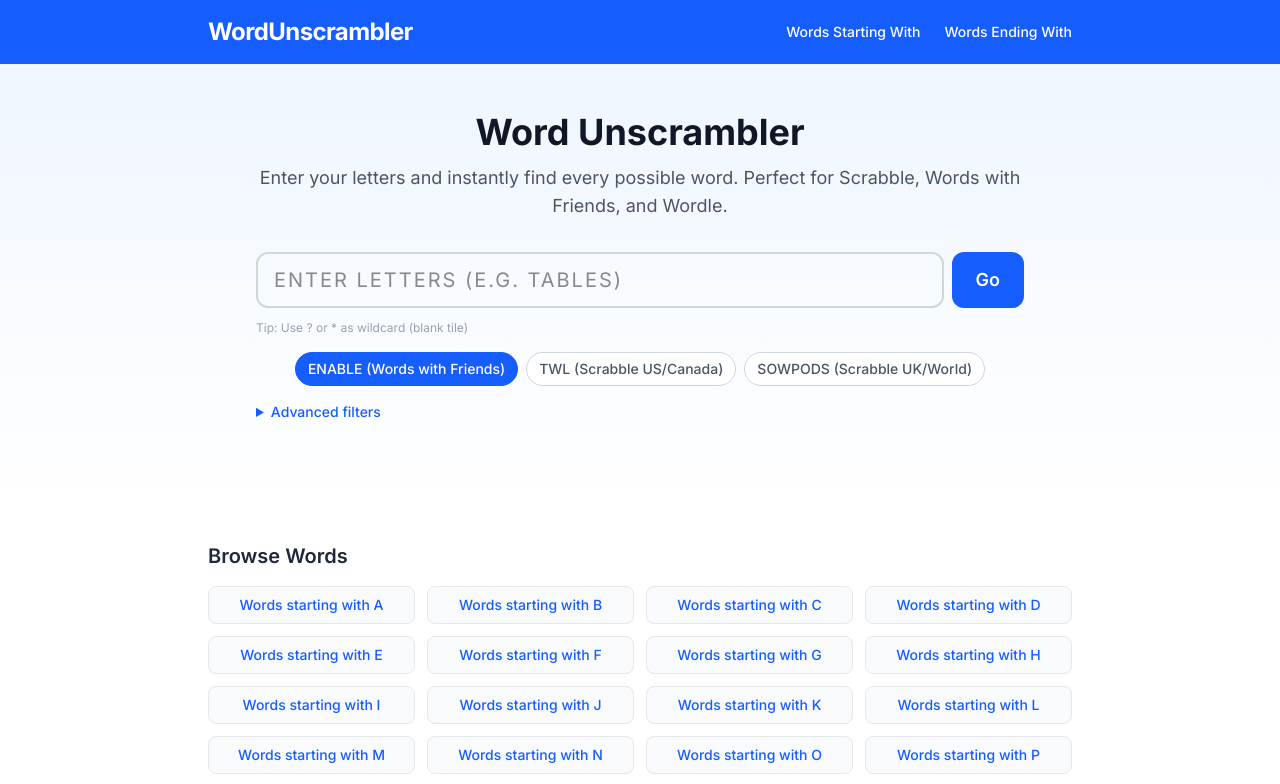
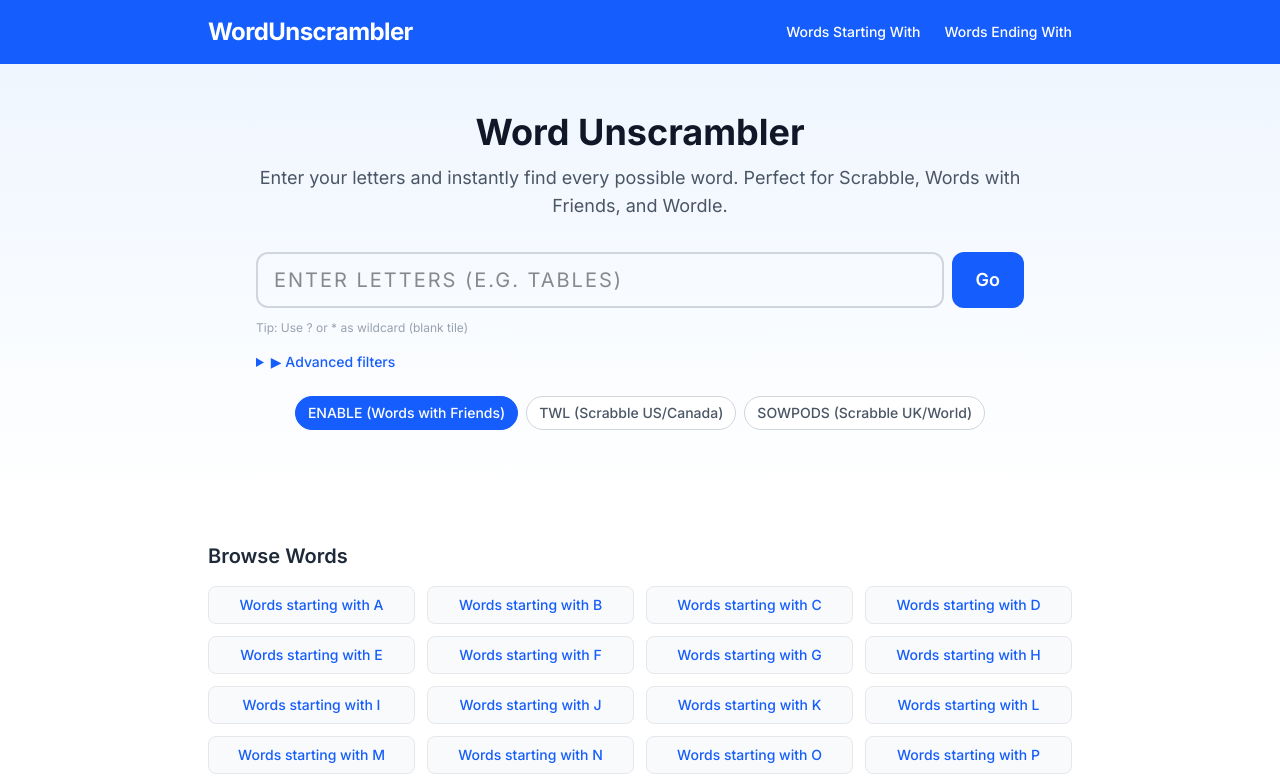
Before and after one commit to magicarcher101/word-unscrambler, a Next.js app: page / in a window 1280 px wide. Shown: the top 784 px of the page. Built offline with nearby package versions, Linux system fonts and the light colour scheme.

Commit message:
Move advanced filters above dictionary selector

```diff
--- a/components/UnscrambleForm.js
+++ b/components/UnscrambleForm.js
@@ -9,9 +9,9 @@ const DICTIONARIES = [
 ];
 
 const SCRABBLE_SCORES = {
-  a:1, b:3, c:3, d:2, e:1, f:4, g:2, h:4, i:1, j:8,
-  k:5, l:1, m:3, n:1, o:1, p:3, q:10, r:1, s:1, t:1,
-  u:1, v:4, w:4, x:8, y:4, z:10
+  a:1,b:3,c:3,d:2,e:1,f:4,g:2,h:4,i:1,j:8,
+  k:5,l:1,m:3,n:1,o:1,p:3,q:10,r:1,s:1,t:1,
+  u:1,v:4,w:4,x:8,y:4,z:10
 };
 
 function getWordScore(word) {
@@ -77,67 +77,62 @@ export default function UnscrambleForm({ initialLetters = '' }) {
 
   return (
     <div className="w-full">
+      {/* Main input */}
       <div className="flex gap-2 mb-3">
-        <input
-          type="text"
-          value={letters}
-          onChange={e => setLetters(e.target.value.toUpperCase())}
-          onKeyDown={handleKeyDown}
-          placeholder="Enter letters (e.g. TABLES)"
-          maxLength={15}
-          className="flex-1 text-xl font-mono tracking-widest border-2 border-gray-300 rounded-xl px-4 py-3 focus:outline-none focus:border-blue-500 uppercase"
-          autoComplete="off"
-          spellCheck="false"
-        />
-        <button
-          onClick={handleUnscramble}
-          disabled={loading}
-          className="bg-blue-600 hover:bg-blue-700 disabled:bg-blue-300 text-white font-semibold px-6 py-3 rounded-xl transition-colors text-lg"
-        >
+        <input type="text" value={letters} onChange={e => setLetters(e.target.value.toUpperCase())} onKeyDown={handleKeyDown} placeholder="Enter letters (e.g. TABLES)" maxLength={15}
+          className="flex-1 text-xl font-mono tracking-widest border-2 border-gray-300 rounded-xl px-4 py-3 focus:outline-none focus:border-blue-500 uppercase" autoComplete="off" spellCheck="false" />
+        <button onClick={handleUnscramble} disabled={loading}
+          className="bg-blue-600 hover:bg-blue-700 disabled:bg-blue-300 text-white font-semibold px-6 py-3 rounded-xl transition-colors text-lg">
           {loading ? '...' : 'Go'}
         </button>
       </div>
 
       <p className="text-xs text-gray-400 mb-4 text-left">Tip: Use ? or * as wildcard (blank tile)</p>
 
-      <div className="flex flex-wrap gap-2 mb-4 justify-center">
-        {DICTIONARIES.map(dict => (
-          <button
-            key={dict.id}
-            onClick={() => setDictionary(dict.id)}
-            className={`px-3 py-1.5 rounded-full text-sm font-medium border transition-colors ${dictionary === dict.id ? 'bg-blue-600 text-white border-blue-600' : 'bg-white text-gray-600 border-gray-300 hover:border-blue-400'}`}
-          >
-            {dict.label}
-          </button>
-        ))}
-      </div>
-
-      <details className="mb-6 text-left">
-        <summary className="text-sm text-blue-600 cursor-pointer hover:text-blue-700 font-medium mb-2">Advanced filters</summary>
+      {/* Advanced filters — ABOVE dictionary */}
+      <details className="mb-4 text-left">
+        <summary className="text-sm text-blue-600 cursor-pointer hover:text-blue-700 font-medium mb-2">
+          ▶ Advanced filters
+        </summary>
         <div className="grid grid-cols-2 md:grid-cols-4 gap-3 mt-3 p-4 bg-gray-50 rounded-xl border border-gray-200">
           <div>
             <label className="block text-xs text-gray-500 mb-1">Starts with</label>
-            <input type="text" value={startsWith} onChange={e => setStartsWith(e.target.value.toLowerCase())} onKeyDown={handleKeyDown} placeholder="e.g. re" maxLength={6} className="w-full border border-gray-300 rounded-lg px-3 py-2 text-sm focus:outline-none focus:border-blue-400" />
+            <input type="text" value={startsWith} onChange={e => setStartsWith(e.target.value.toLowerCase())} onKeyDown={handleKeyDown} placeholder="e.g. re" maxLength={6}
+              className="w-full border border-gray-300 rounded-lg px-3 py-2 text-sm focus:outline-none focus:border-blue-400" />
           </div>
           <div>
             <label className="block text-xs text-gray-500 mb-1">Ends with</label>
-            <input type="text" value={endsWith} onChange={e => setEndsWith(e.target.value.toLowerCase())} onKeyDown={handleKeyDown} placeholder="e.g. ing" maxLength={6} className="w-full border border-gray-300 rounded-lg px-3 py-2 text-sm focus:outline-none focus:border-blue-400" />
+            <input type="text" value={endsWith} onChange={e => setEndsWith(e.target.value.toLowerCase())} onKeyDown={handleKeyDown} placeholder="e.g. ing" maxLength={6}
+              className="w-full border border-gray-300 rounded-lg px-3 py-2 text-sm focus:outline-none focus:border-blue-400" />
           </div>
           <div>
             <label className="block text-xs text-gray-500 mb-1">Must include</label>
-            <input type="text" value={mustInclude} onChange={e => setMustInclude(e.target.value.toLowerCase())} onKeyDown={handleKeyDown} placeholder="e.g. at" maxLength={6} className="w-full border border-gray-300 rounded-lg px-3 py-2 text-sm focus:outline-none focus:border-blue-400" />
+            <input type="text" value={mustInclude} onChange={e => setMustInclude(e.target.value.toLowerCase())} onKeyDown={handleKeyDown} placeholder="e.g. at" maxLength={6}
+              className="w-full border border-gray-300 rounded-lg px-3 py-2 text-sm focus:outline-none focus:border-blue-400" />
           </div>
           <div>
             <label className="block text-xs text-gray-500 mb-1">Min length</label>
-            <select value={minLength} onChange={e => setMinLength(Number(e.target.value))} className="w-full border border-gray-300 rounded-lg px-3 py-2 text-sm focus:outline-none focus:border-blue-400">
+            <select value={minLength} onChange={e => setMinLength(Number(e.target.value))}
+              className="w-full border border-gray-300 rounded-lg px-3 py-2 text-sm focus:outline-none focus:border-blue-400">
               {[2,3,4,5,6,7].map(n => <option key={n} value={n}>{n}+ letters</option>)}
             </select>
           </div>
         </div>
       </details>
 
+      {/* Dictionary selector — BELOW advanced filters */}
+      <div className="flex flex-wrap gap-2 mb-6 justify-center">
+        {DICTIONARIES.map(dict => (
+          <button key={dict.id} onClick={() => setDictionary(dict.id)}
+            className={`px-3 py-1.5 rounded-full text-sm font-medium border transition-colors ${dictionary === dict.id ? 'bg-blue-600 text-white border-blue-600' : 'bg-white text-gray-600 border-gray-300 hover:border-blue-400'}`}>
+            {dict.label}
+          </button>
+        ))}
+      </div>
+
       {error && <div className="bg-red-50 border border-red-200 text-red-700 rounded-lg px-4 py-3 mb-4 text-sm">{error}</div>}
 
+      {/* Results */}
       {results && (
         <div className="text-left mt-2">
           <div className="flex items-center justify-between mb-4">
@@ -145,10 +140,12 @@ export default function UnscrambleForm({ initialLetters = '' }) {
               Found <strong>{results.total.toLocaleString()}</strong> words from <strong>{letters.toUpperCase()}</strong>
             </p>
             <div className="flex gap-2">
-              <button onClick={() => setSortBy('length')} className={`px-3 py-1 rounded-full text-xs font-medium border transition-colors ${sortBy === 'length' ? 'bg-blue-600 text-white border-blue-600' : 'bg-white text-gray-600 border-gray-300 hover:border-blue-400'}`}>
+              <button onClick={() => setSortBy('length')}
+                className={`px-3 py-1 rounded-full text-xs font-medium border transition-colors ${sortBy === 'length' ? 'bg-blue-600 text-white border-blue-600' : 'bg-white text-gray-600 border-gray-300 hover:border-blue-400'}`}>
                 By Length
               </button>
-              <button onClick={() => setSortBy('score')} className={`px-3 py-1 rounded-full text-xs font-medium border transition-colors ${sortBy === 'score' ? 'bg-blue-600 text-white border-blue-600' : 'bg-white text-gray-600 border-gray-300 hover:border-blue-400'}`}>
+              <button onClick={() => setSortBy('score')}
+                className={`px-3 py-1 rounded-full text-xs font-medium border transition-colors ${sortBy === 'score' ? 'bg-blue-600 text-white border-blue-600' : 'bg-white text-gray-600 border-gray-300 hover:border-blue-400'}`}>
                 By Score
               </button>
             </div>
```
